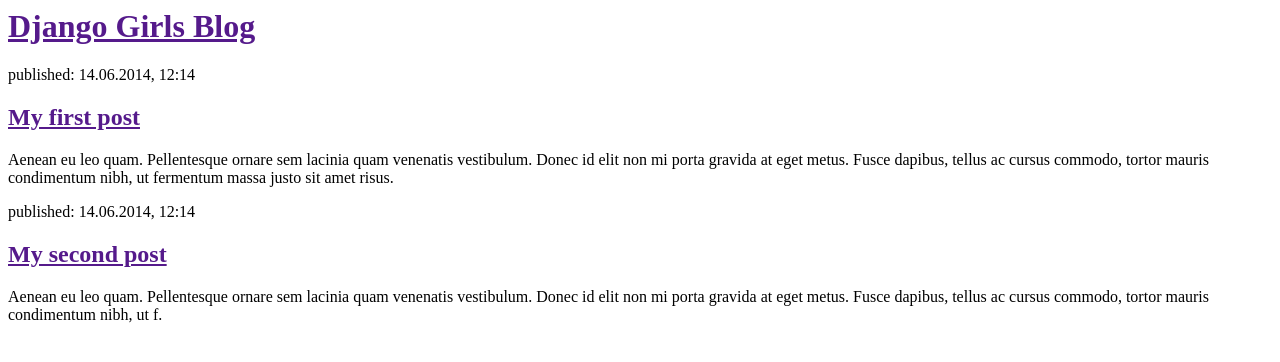
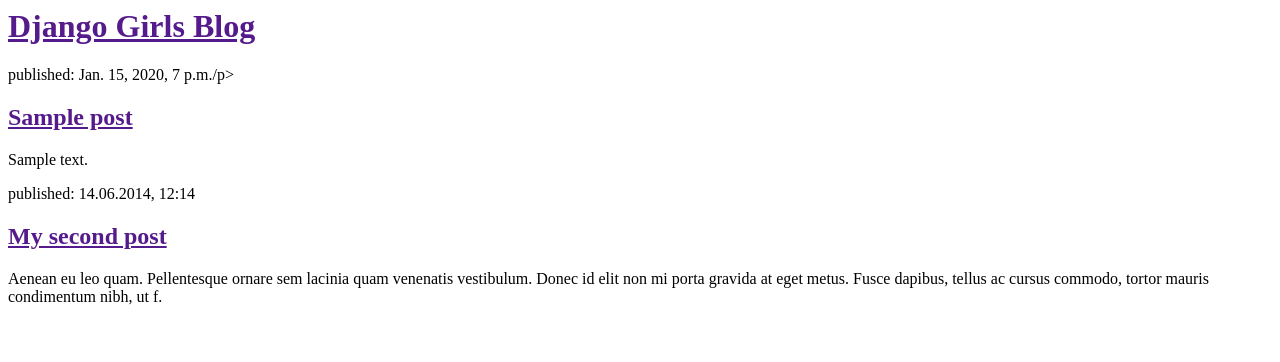
Before and after one commit to park79513/my-blog, a Django app: template blog/templates/blog/post_list.html in a window 1280 px wide. Shown: the top 362 px of the page. Run offline with Django 3.2, Linux system fonts and the light colour scheme; the template is opened without the code that fills it: values that come from a table or form of the project are taken from there, others are empty; tables that the repository leaves empty hold one stand-in row (values such as "Sample post").

Commit message:
Modified templates to display

```diff
--- a/blog/models.py
+++ b/blog/models.py
@@ -10,7 +10,7 @@
     published_date=models.DateTimeField(
         blank=True,null=True)
 
-    def publsih(self):
+    def publish(self):
         self.published_date=timezone.now()
         self.save()
 
--- a/blog/templates/blog/post_list.html
+++ b/blog/templates/blog/post_list.html
@@ -6,14 +6,14 @@
         <div>
             <h1><a href="">Django Girls Blog</a></h1>
         </div>
-
-        <div>
-            <p>published: 14.06.2014, 12:14</p>
-            <h2><a href="">My first post</a></h2>
-            <p>Aenean eu leo quam. Pellentesque ornare sem lacinia quam venenatis vestibulum. Donec id elit non mi porta gravida at eget metus. Fusce dapibus, tellus ac cursus commodo, tortor mauris condimentum nibh, ut fermentum massa justo sit amet risus.</p>
-        </div>
-
-        <div>
+        {% for post in posts %}
+            <div>
+            <p>published: {{post.published_date}}/p>
+            <h2><a href="">{{post.title}}</a></h2>
+            <p>{{post.text|linebreaksbr}}</p>
+            </div>
+        {% endfor %}
+      <div>
             <p>published: 14.06.2014, 12:14</p>
             <h2><a href="">My second post</a></h2>
             <p>Aenean eu leo quam. Pellentesque ornare sem lacinia quam venenatis vestibulum. Donec id elit non mi porta gravida at eget metus. Fusce dapibus, tellus ac cursus commodo, tortor mauris condimentum nibh, ut f.</p>
--- a/blog/views.py
+++ b/blog/views.py
@@ -1,5 +1,7 @@
 from django.shortcuts import render
+from django.utils import timezone
+from .models import Post
 
 def post_list(request) :
-    return render(request, 'blog/post_list.html',{})
-# Create your views here.
+    posts=Post.objects.filter(published_date__lte=timezone.now()).order_by('published_date')
+    return render(request, 'blog/post_list.html',{'posts':posts})
```
